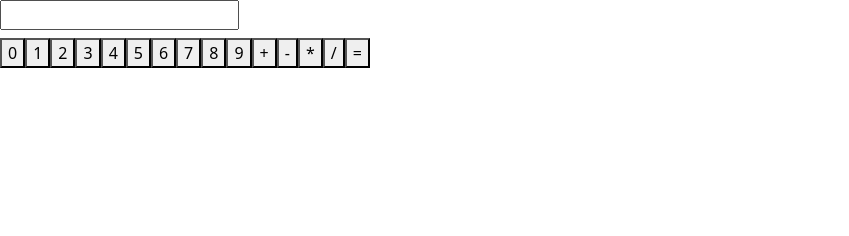
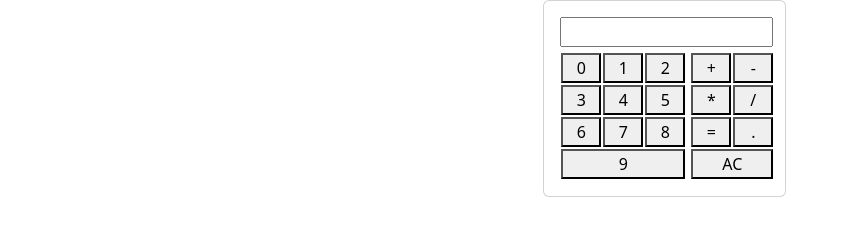
Before and after one commit to TahmidSajid/My-all-JS, a plain HTML site: page Practice-2/index.html in a window 1280 px wide. Shown: the whole page, without its empty margins (0-849 px from the left). Drawn offline with nearby package versions, Linux system fonts and the light colour scheme.

Commit message:
third commit

```diff
--- a/Practice-2/index.html
+++ b/Practice-2/index.html
@@ -4,13 +4,12 @@
     <meta charset="utf-8">
     <meta name="viewport" content="width=device-width, initial-scale=1">
     <link href="https://cdn.jsdelivr.net/npm/bootstrap@5.2.3/dist/css/bootstrap.min.css" rel="stylesheet" integrity="sha384-rbsA2VBKQhggwzxH7pPCaAqO46MgnOM80zW1RWuH61DGLwZJEdK2Kadq2F9CUG65" crossorigin="anonymous">
+    <link rel="stylesheet" href="style.css">
   </head>
   <body>
 
 
 
-    <input type="text" class="input-number">
-    <h1></h1>
 
 
 
--- a/Practice-2/main.js
+++ b/Practice-2/main.js
@@ -1,50 +1,32 @@
-var str = " ";
-var input_fill  = document.querySelectorAll(".input-number")[0];
-var signs = ["+","-","*","/","="];
-for(i=0;i<10;i++){
-    var button = document.createElement("button");
-    document.body.appendChild(button);
-    var number = document.querySelectorAll("button")[i].innerHTML=i;
-    button.addEventListener("click",function(){
-        str = str + this.innerHTML
-        input_fill.setAttribute("value",str);
-    })
-}
-signs.forEach((element,index)=>{
-    var sign_button = document.createElement("button");
-    sign_button.classList.add("sign_button");
-    document.body.appendChild(sign_button);
-    document.querySelectorAll(".sign_button")[index].innerHTML= element;
-    sign_button.addEventListener("click",function() {
-        str = str+this.innerHTML;
-        input_fill.setAttribute("value",str);
-        if(element!="="){
-            set_icon = element;
-        }
-        if(this.innerHTML == "="){
-            if(set_icon == "+"){
-                var new_input = str.split("+");
-                var calcu = parseInt(new_input[0]) + parseInt(new_input[1]);
-                input_fill.setAttribute("value",calcu);
-            }
-            if(set_icon == "-"){
-                var new_input = str.split("-");
-                var calcu = parseInt(new_input[0]) - parseInt(new_input[1]);
-                input_fill.setAttribute("value",calcu);
-            }
-            if(set_icon == "/"){
-                var new_input = str.split("/");
-                var calcu = parseInt(new_input[0]) / parseInt(new_input[1]);
-                input_fill.setAttribute("value",calcu);
-            }
-            if(set_icon == "*"){
-                var new_input = str.split("*");
-                var calcu = parseInt(new_input[0]) * parseInt(new_input[1]);
-                input_fill.setAttribute("value",calcu);
-            }
-        }
-    })
-})
+
+var row_c = document.createElement("div");
+document.body.appendChild(row_c);
+row_c.classList.add("row");
+
+var col_c = document.createElement("div");
+row_c.appendChild(col_c);
+col_c.classList.add("col-lg");
+col_c.classList.add("offset-lg-5");
+
+var full_card = document.createElement("div");
+col_c.appendChild(full_card);
+full_card.classList.add("card");
+full_card.classList.add("card-width");
+
+var card_bdy = document.createElement("div");
+full_card.appendChild(card_bdy);
+card_bdy.classList.add("card-body")
+card_bdy.classList.add("card-width");
+var input_fill  = document.createElement("input");
+card_bdy.appendChild(input_fill);
+input_fill.style.width = "213px";
+input_fill.style.marginBottom = "5px";
+input_fill.setAttribute('readonly',0);
+
+var table_div = document.createElement("div");
+card_bdy.appendChild(table_div);
+table_div.classList.add("d-flex");
+table_div.classList.add("justify-content-between");
 
 
 
@@ -56,6 +38,143 @@ signs.forEach((element,index)=>{
 
 
 
+
+
+
+
+
+
+
+
+
+
+
+
+
+
+var str = " ";
+
+var signs = ["+","-","*","/","=",".","AC"];
+
+
+
+
+
+
+
+
+
+
+
+
+
+
+
+
+
+
+
+
+document.write("<table>")
+var fst_table = document.querySelectorAll("table")[0];
+table_div.appendChild(fst_table);
+fst_table.setAttribute("border","0");
+fst_table.setAttribute("colspan","0");
+for(x=0;x<4;x++){
+    document.write("<tr>")
+    for(y=0;y<3;y++){
+        document.write("<td>");
+        document.write("</td>");
+    }
+    document.write("</tr>")
+}
+document.write("</table>")
+for(i=0;i<10;i++){
+    let number_col =  document.querySelectorAll("td")[i];
+    number_col.classList.add("Number_col")
+}
+
+document.write("<table>")
+var snd_table = document.querySelectorAll("table")[1];
+table_div.appendChild(snd_table);
+for(x=0;x<4;x++){
+    document.write("<tr>")
+    for(y=0;y<2;y++){
+        document.write("<td>");
+        document.write("</td>");
+    }
+    document.write("</tr>")
+}
+document.write("</table>")
+for(i=10;i<17;i++){
+    let sign_col =  document.querySelectorAll("td")[i];
+    sign_col.classList.add("Sign_col")
+}
+
+
+
+    for(i=0;i<10;i++){
+        var button = document.createElement("button");
+        button.classList.add("button_width");
+        let number_col =  document.querySelectorAll("td")[i];
+        number_col.appendChild(button);
+        var number = document.querySelectorAll("button")[i].innerHTML=i;
+        button.addEventListener("click",function(){
+            str = str + this.innerHTML
+            input_fill.setAttribute("value",str);
+        })
+    }
+
+
+signs.forEach((element,index)=>{
+    var sign_button = document.createElement("button");
+    sign_button.classList.add("button_width");
+    sign_button.classList.add("sign_button");
+    let sign_col =  document.querySelectorAll("td")[index+12];
+    sign_col.appendChild(sign_button);
+    document.querySelectorAll(".sign_button")[index].innerHTML= element;
+    sign_button.addEventListener("click",function() {
+        str = str+this.innerHTML;
+        input_fill.setAttribute("value",str);
+        if(element!="=" && element!="."){
+            set_icon = element;
+        }
+        if(this.innerHTML== "AC"){
+            str = " ";
+            input_fill.setAttribute('value',str);
+        }
+        if(this.innerHTML == "="){
+            if(set_icon == "+"){
+                var new_input = str.split("+");
+                var calcu = parseFloat(new_input[0]) + parseFloat(new_input[1]);
+                input_fill.setAttribute("value",calcu);
+            }
+            if(set_icon == "-"){
+                var new_input = str.split("-");
+                var calcu = parseFloat(new_input[0]) - parseFloat(new_input[1]);
+                input_fill.setAttribute("value",calcu);
+            }
+            if(set_icon == "/"){
+                var new_input = str.split("/");
+                var calcu = parseFloat(new_input[0]) / parseFloat(new_input[1]);
+                input_fill.setAttribute("value",calcu);
+            }
+            if(set_icon == "*"){
+                var new_input = str.split("*");
+                var calcu = parseFloat(new_input[0]) * parseFloat(new_input[1]);
+                input_fill.setAttribute("value",calcu);
+            }
+        }
+    })
+})
+
+
+var last_number_col = document.querySelectorAll("td")[9];
+last_number_col.setAttribute('colspan',3)
+last_number_col.firstChild.style.width = '124px';
+var last_sign_col = document.querySelectorAll("td")[18];
+last_sign_col.setAttribute('colspan',2)
+last_sign_col.firstChild.style.width = '82px';
 
 
 
--- /dev/null
+++ b/Practice-2/style.css
@@ -0,0 +1,6 @@
+.card-width{
+    width: 243px !important;
+}
+.button_width{
+    width: 40px;
+}
```
